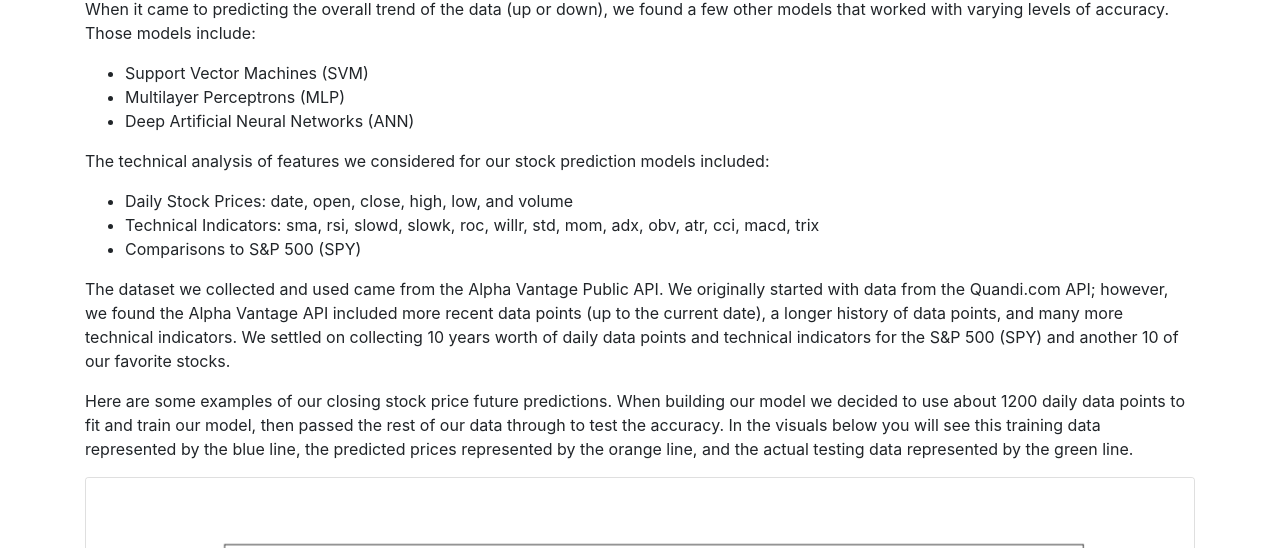
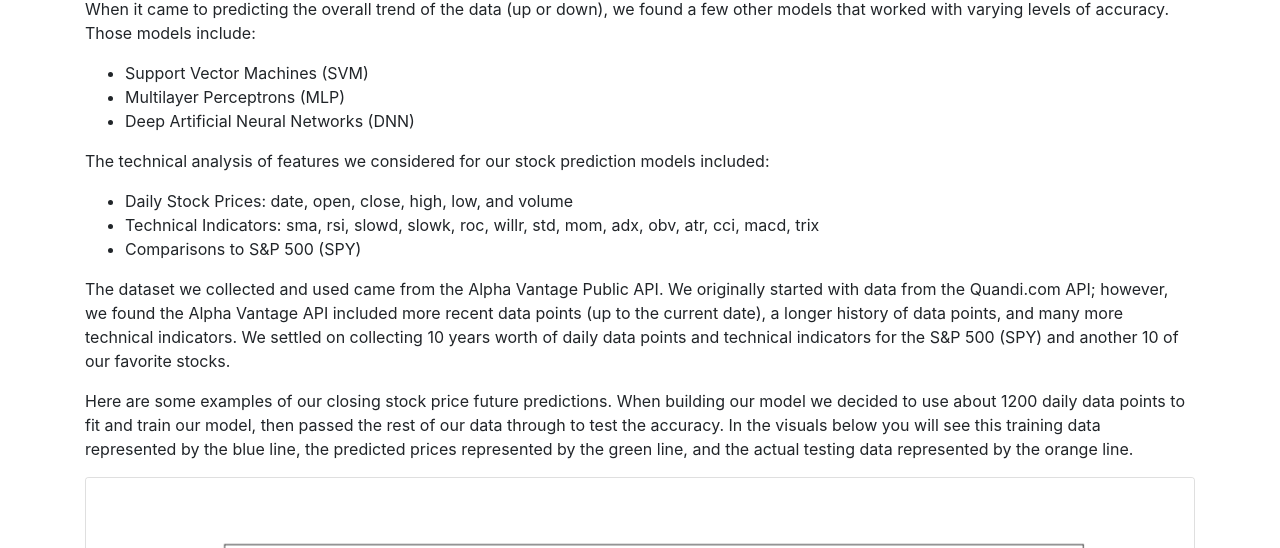
Before and after one commit to jlheen/final-ml-challenge, a Flask app: page /model in a window 1280 px wide. Shown: the part 325-873 px from the top of the page. Run offline with Flask 2, Linux system fonts and the light colour scheme; some libraries are stand-ins or nearby versions.

Commit message:
Updated model, changed to prod env.

```diff
--- a/requirements.txt
+++ b/requirements.txt
@@ -3,7 +3,7 @@ astor==0.8.0
 astroid==2.3.3
 attrs==19.3.0
 backcall==0.1.0
-bleach==1.5.0
+bleach==3.1.4
 certifi==2020.4.5.1
 cffi==1.14.0
 chardet==3.0.4
--- a/stocks/templates/api.html
+++ b/stocks/templates/api.html
@@ -22,7 +22,7 @@
       <li>Specific Stock Metadata - <a href="/api/v1/stocks/spy">/api/v1/stocks/spy</a></li>
       <li>All Stock Metrics for last 10 years - <a href="/api/v1/metrics">/api/v1/metrics</a></li>
       <li>Specific Stock Metrics for last 10 years - <a href="/api/v1/metrics/spy">/api/v1/metrics/spy</a></li>
-      <li>Machine Learning Prediction for next day closing price - <a href="/api/v1/predict/spy">/api/v1/metrics/spy</a></li>
+      <li>Machine Learning Prediction for next day closing price - <a href="/api/v1/predict/spy">/api/v1/predict/spy</a></li>
   </ul>
 
   <p>The available stocks we've stored data for include include:</p>
--- a/stocks/templates/model.html
+++ b/stocks/templates/model.html
@@ -8,7 +8,7 @@
             <ul>
                 <li>Support Vector Machines (SVM)</li>
                 <li>Multilayer Perceptrons (MLP)</li>
-                <li>Deep Artificial Neural Networks (ANN)</li>
+                <li>Deep Artificial Neural Networks (DNN)</li>
             </ul>
             <p>The technical analysis of features we considered for our stock prediction models included:</p>
             <ul>
@@ -17,7 +17,7 @@
                 <li>Comparisons to S&P 500 (SPY)</li>
             </ul>
             <p>The dataset we collected and used came from the Alpha Vantage Public API. We originally started with data from the Quandi.com API; however, we found the Alpha Vantage API included more recent data points (up to the current date), a longer history of data points, and many more technical indicators. We settled on collecting 10 years worth of daily data points and technical indicators for the S&P 500 (SPY) and another 10 of our favorite stocks.</p>
-            <p>Here are some examples of our closing stock price future predictions. When building our model we decided to use about 1200 daily data points to fit and train our model, then passed the rest of our data through to test the accuracy. In the visuals below you will see this training data represented by the blue line, the predicted prices represented by the orange line, and the actual testing data represented by the green line.</p>
+            <p>Here are some examples of our closing stock price future predictions. When building our model we decided to use about 1200 daily data points to fit and train our model, then passed the rest of our data through to test the accuracy. In the visuals below you will see this training data represented by the blue line, the predicted prices represented by the green line, and the actual testing data represented by the orange line.</p>
             <div class="row">
                 <div class="col-md-12">
                     <div class="card" style="width: 100%;">
@@ -40,7 +40,7 @@
                 </div>
             </div>
             <p></p>
-            <h5>Prediction Accuracy for Direction (up or down) for ANN, MLP, SVM</h5>
+            <h5>Prediction Accuracy for Direction (up or down) for DNN, MLP, SVM</h5>
             <table class="table table-striped">
                 <thead>
                     <tr>
```
Also changed, not shown: 1 other file.
